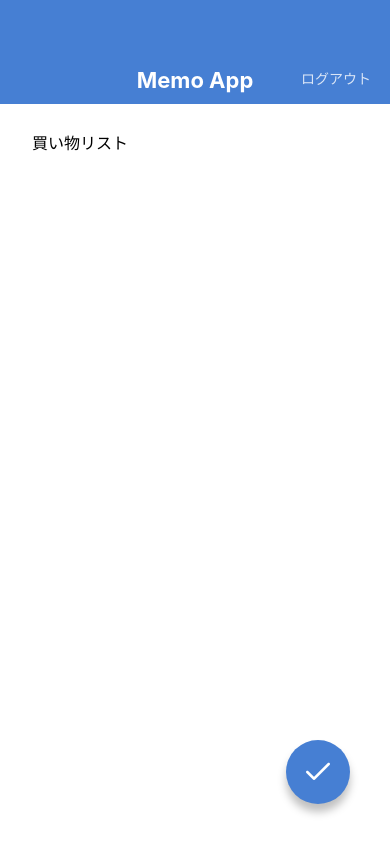
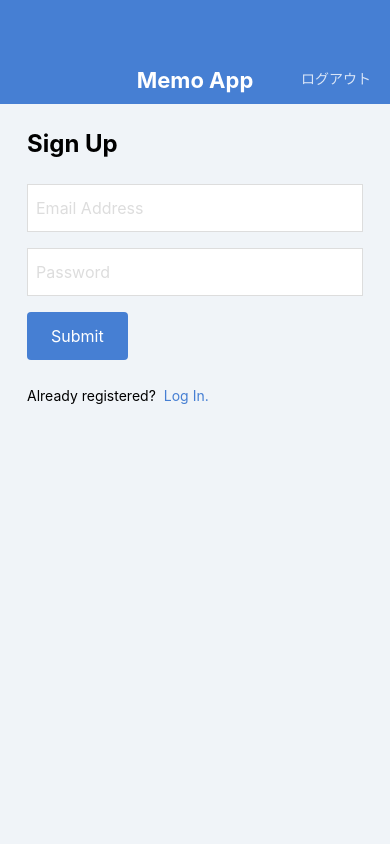
Before and after one commit to tigericky77/MemoApp, a React Native app: screen / in a window 390 px wide. Built offline with nearby package versions, Linux system fonts and the light colour scheme.

Commit message:
Create LogInScreen and SignUpScreen

```diff
--- a/App.jsx
+++ b/App.jsx
@@ -1,13 +1,14 @@
 import React from 'react';
 // import MemoListScreen from './src/screens/MemoListScreen';
 // import MemoDetailScreen from './src/screens/MemoDetailScreen';
-import MemoEditScreen from './src/screens/MemoEditScreen';
+// import MemoEditScreen from './src/screens/MemoEditScreen';
 // import MemoCreateScreen from './src/screens/MemoCreateScreen';
+// import LoginScreen from './src/screens/LoginScreen';
+import SignUpScreen from './src/screens/SignUpScreen';
 
 // eslint-disable-next-line react/function-component-definition
 export default function App() {
   return (
-    // <MemoCreateScreen />
-    <MemoEditScreen />
+    <SignUpScreen />
   );
 }
--- /dev/null
+++ b/src/components/Button.jsx
@@ -0,0 +1,33 @@
+import React from 'react';
+import { View, Text, StyleSheet } from 'react-native';
+import { string } from 'prop-types';
+
+// eslint-disable-next-line react/function-component-definition
+export default function Button(props) {
+  const { label } = props;
+  return (
+    <View style={styles.buttonContainer}>
+      <Text style={styles.buttonLabel}>{label}</Text>
+    </View>
+  );
+}
+
+Button.propTypes = {
+  label: string.isRequired,
+};
+
+const styles = StyleSheet.create({
+  buttonContainer: {
+    backgroundColor: '#467FD3',
+    borderRadius: 4,
+    marginBottom: 24,
+    alignSelf: 'flex-start',
+  },
+  buttonLabel: {
+    paddingHorizontal: 24,
+    paddingVertical: 8,
+    fontSize: 16,
+    lineHeight: 32,
+    color: '#FFFFFF',
+  },
+});
--- /dev/null
+++ b/src/screens/LoginScreen.jsx
@@ -0,0 +1,66 @@
+import React from 'react';
+import {
+  View, Text, TextInput, StyleSheet,
+} from 'react-native';
+
+import AppBar from '../components/AppBar';
+import Button from '../components/Button';
+
+// eslint-disable-next-line react/function-component-definition
+export default function LoginScreen() {
+  return (
+    <View style={styles.container}>
+      <AppBar />
+      <View style={styles.inner}>
+        <Text style={styles.title}>Log In</Text>
+        <TextInput style={styles.input} value="Email Address" />
+        <TextInput style={styles.input} value="Password" />
+        <Button label="Submit" />
+        <View style={styles.footer}>
+          <Text style={styles.footerText}>Not registered?</Text>
+          <Text style={styles.footerLink}>Sign up here!</Text>
+        </View>
+      </View>
+    </View>
+  );
+}
+
+const styles = StyleSheet.create({
+  container: {
+    flex: 1,
+    backgroundColor: '#F0F4F8',
+  },
+  inner: {
+    paddingHorizontal: 27,
+    paddingVertical: 24,
+  },
+  title: {
+    fontSize: 24,
+    lineHeight: 32,
+    fontWeight: 'bold',
+    marginBottom: 24,
+  },
+  input: {
+    fontSize: 16,
+    height: 48,
+    backgroundColor: '#FFFFFF',
+    color: '#DDDDDD',
+    borderColor: '#DDDDDD',
+    borderWidth: 1,
+    paddingHorizontal: 8,
+    marginBottom: 16,
+  },
+  footerText: {
+    fontSize: 14,
+    lineHeight: 24,
+    marginRight: 8,
+  },
+  footerLink: {
+    fontSize: 14,
+    lineHeight: 24,
+    color: '#467FD3',
+  },
+  footer: {
+    flexDirection: 'row',
+  },
+});
--- /dev/null
+++ b/src/screens/SignUpScreen.jsx
@@ -0,0 +1,66 @@
+import React from 'react';
+import {
+  View, Text, TextInput, StyleSheet,
+} from 'react-native';
+
+import AppBar from '../components/AppBar';
+import Button from '../components/Button';
+
+// eslint-disable-next-line react/function-component-definition
+export default function SignUpScreen() {
+  return (
+    <View style={styles.container}>
+      <AppBar />
+      <View style={styles.inner}>
+        <Text style={styles.title}>Sign Up</Text>
+        <TextInput style={styles.input} value="Email Address" />
+        <TextInput style={styles.input} value="Password" />
+        <Button label="Submit" />
+        <View style={styles.footer}>
+          <Text style={styles.footerText}>Already registered?</Text>
+          <Text style={styles.footerLink}>Log In.</Text>
+        </View>
+      </View>
+    </View>
+  );
+}
+
+const styles = StyleSheet.create({
+  container: {
+    flex: 1,
+    backgroundColor: '#F0F4F8',
+  },
+  inner: {
+    paddingHorizontal: 27,
+    paddingVertical: 24,
+  },
+  title: {
+    fontSize: 24,
+    lineHeight: 32,
+    fontWeight: 'bold',
+    marginBottom: 24,
+  },
+  input: {
+    fontSize: 16,
+    height: 48,
+    backgroundColor: '#FFFFFF',
+    color: '#DDDDDD',
+    borderColor: '#DDDDDD',
+    borderWidth: 1,
+    paddingHorizontal: 8,
+    marginBottom: 16,
+  },
+  footerText: {
+    fontSize: 14,
+    lineHeight: 24,
+    marginRight: 8,
+  },
+  footerLink: {
+    fontSize: 14,
+    lineHeight: 24,
+    color: '#467FD3',
+  },
+  footer: {
+    flexDirection: 'row',
+  },
+});
```
